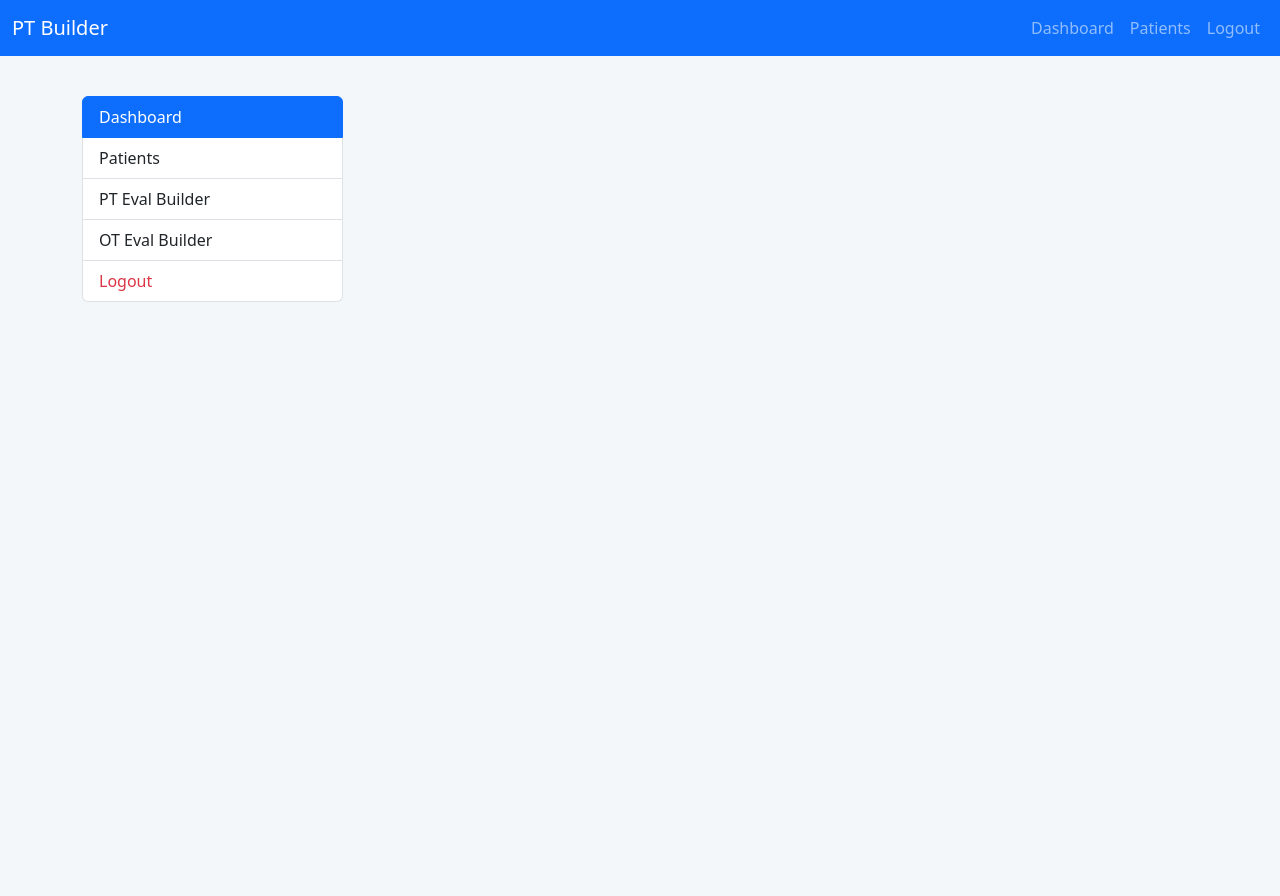
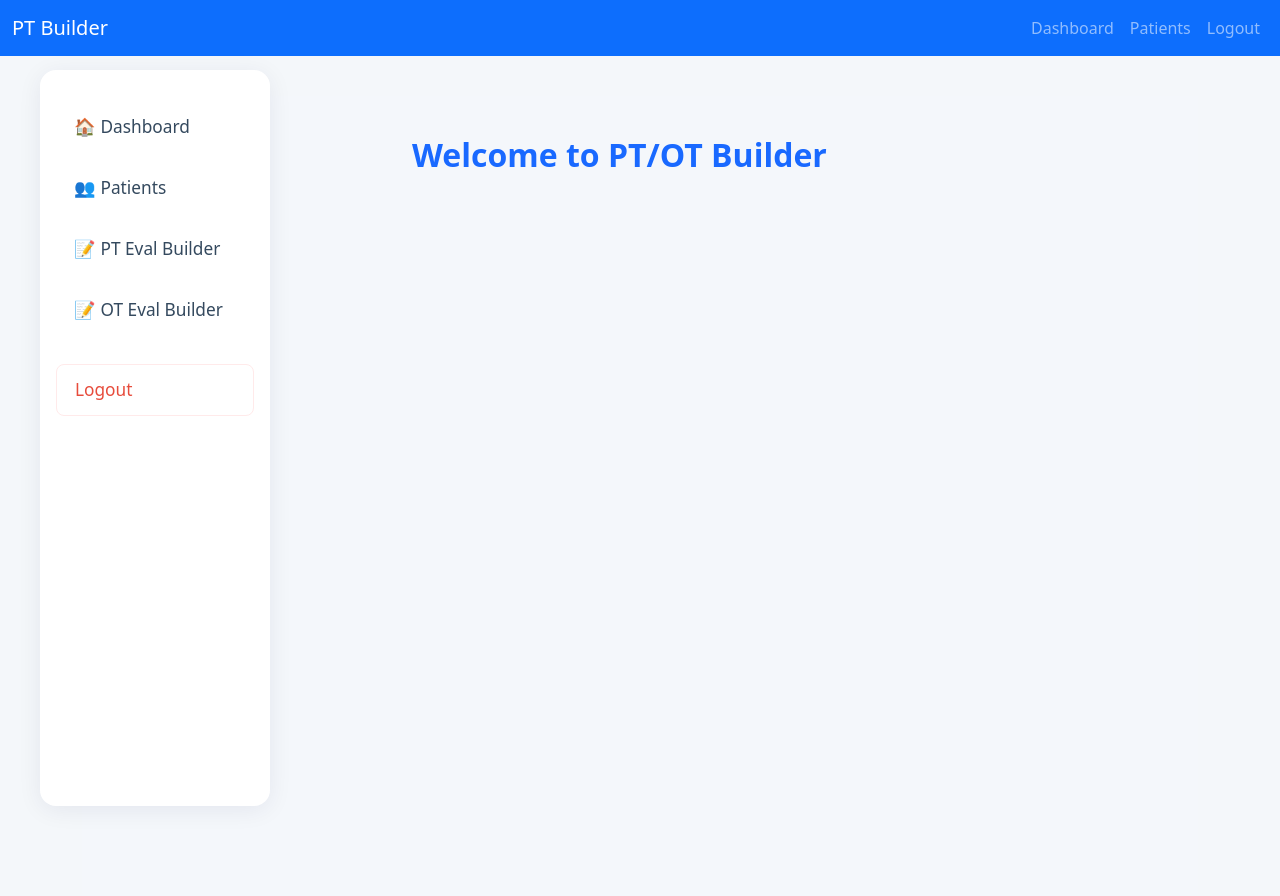
Before and after one commit to KLcoding01/PT-Builder, a Flask app: template templates/dashboard.html in a window 1280 px wide. Before the commit the page ends 302 px from the top, so only its background shows below. Run offline with Flask 3, Linux system fonts and the light colour scheme; the template is opened without the code that fills it, so the values that code supplies are empty; parts of the project's set-up code (start-up, migrations or seed data) failed here and were passed over.

Commit message:
Initial commit

```diff
--- a/app.py
+++ b/app.py
@@ -17,7 +17,7 @@ from reportlab.pdfgen import canvas
 # Import templates and parsers
 from pt_templates import PT_TEMPLATES, OT_TEMPLATES, pt_parse_template, ot_parse_template
 
-from models import db, Therapist
+from models import db, Therapist, Patient
 
 # ENV & CONFIG
 app = Flask(__name__)
--- a/templates/dashboard.html
+++ b/templates/dashboard.html
@@ -1,15 +1,73 @@
 {% extends 'base.html' %}
-
 {% block content %}
-<div class="row mt-4">
-  <div class="col-md-3">
-    <div class="list-group">
-      <a href="{{ url_for('dashboard') }}" class="list-group-item list-group-item-action active">Dashboard</a>
-      <a href="{{ url_for('view_patients') }}" class="list-group-item list-group-item-action">Patients</a>
-      <a href="{{ url_for('pt_eval') }}" class="list-group-item list-group-item-action">PT Eval Builder</a>
-      <a href="{{ url_for('ot_eval') }}" class="list-group-item list-group-item-action">OT Eval Builder</a>
-      <a href="{{ url_for('logout') }}" class="list-group-item list-group-item-action text-danger">Logout</a>
-    </div>
+<style>
+  .main-bg {
+    background: #f4f7fb !important;
+    min-height: 100vh;
+  }
+  .sidebar {
+    background: #fff;
+    min-height: 92vh;
+    border-radius: 16px;
+    box-shadow: 0 4px 24px 0 rgba(0, 21, 64, 0.07);
+    padding: 2rem 1rem 2rem 1rem;
+    width: 230px;
+    position: fixed;
+    top: 70px;
+    left: 40px;
+    display: flex;
+    flex-direction: column;
+    gap: 8px;
+    z-index: 10;
+  }
+  .sidebar .nav-link {
+    color: #34495e;
+    font-size: 1.08rem;
+    font-weight: 500;
+    padding: 12px 18px;
+    border-radius: 8px;
+    margin-bottom: 3px;
+    display: flex;
+    align-items: center;
+    transition: all 0.14s;
+    gap: 10px;
+  }
+  .sidebar .nav-link.active, .sidebar .nav-link:hover {
+    background: #1969ff;
+    color: #fff !important;
+    font-weight: 600;
+    box-shadow: 0 1px 8px 0 rgba(25, 105, 255, 0.07);
+  }
+  .sidebar .nav-link.logout {
+    color: #e74c3c !important;
+    background: #fff;
+    border: 1px solid #ffeaea;
+    margin-top: 18px;
+  }
+  .sidebar .nav-link.logout:hover {
+    background: #ffeaea;
+    color: #c0392b !important;
+  }
+  .main-content {
+    margin-left: 290px;
+    padding: 2.5rem 2.5rem 2rem 2.5rem;
+  }
+  @media (max-width: 900px) {
+    .sidebar { position: static; width: 100%; border-radius: 0; box-shadow: none; }
+    .main-content { margin-left: 0; padding: 1rem; }
+  }
+</style>
+<div class="main-bg">
+  <div class="sidebar">
+    <a href="{{ url_for('dashboard') }}" class="nav-link {% if request.endpoint=='dashboard' %}active{% endif %}">🏠 Dashboard</a>
+    <a href="{{ url_for('view_patients') }}" class="nav-link {% if request.endpoint=='view_patients' %}active{% endif %}">👥 Patients</a>
+    <a href="{{ url_for('pt_eval') }}" class="nav-link {% if request.endpoint=='pt_eval' %}active{% endif %}">📝 PT Eval Builder</a>
+    <a href="{{ url_for('ot_eval') }}" class="nav-link {% if request.endpoint=='ot_eval' %}active{% endif %}">📝 OT Eval Builder</a>
+    <a href="{{ url_for('logout') }}" class="nav-link logout">Logout</a>
+  </div>
+  <div class="main-content">
+    <h2 style="font-weight:700; color:#1969ff; margin-bottom:1.7rem;">Welcome to PT/OT Builder</h2>
+    <!-- Add content here if needed -->
   </div>
 </div>
 {% endblock %}
```
Also changed, not shown: models.py (+13 -0 lines).
